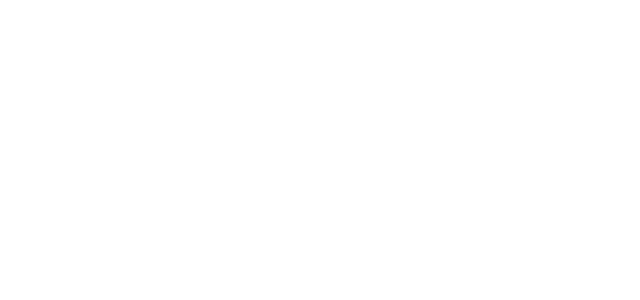
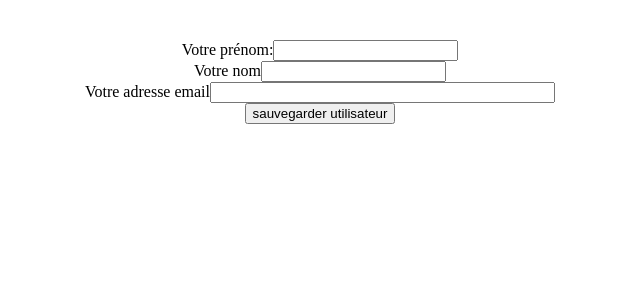
Before and after one commit to StanislasAubert3WA/EZShopping, a React (Vite) app: page /user in a window 1280 px wide. Before the commit this address had no page. Shown: the top 300 px of the page, without its empty margins (320-960 px from the left). Built offline with nearby package versions, Linux system fonts and the light colour scheme.

Commit message:
avec le form user

```diff
--- a/src/App.jsx
+++ b/src/App.jsx
@@ -2,7 +2,7 @@ import { useState } from 'react';
 import reactLogo from './assets/react.svg';
 import { BrowserRouter, Routes, Route } from 'react-router-dom';
 import Home from './pages/Home';
-import Login from './pages/Login';
+import User from './pages/UserPage';
 import './App.css';
 
 function App() {
@@ -11,7 +11,7 @@ function App() {
         <Routes>
           {/* <Route path="/" element={<Nav />}> */}
             <Route index element={<Home />} />
-            <Route path="login" element={<Login />} />
+            <Route path="user" element={<User />} />
             {/*<Route path="user" element={<UserPage />} />*/}
             {/*<Route path="*" element={<NoPage />} />*/}
           {/*</Route>*/}
--- a/src/components/Nav.jsx
+++ b/src/components/Nav.jsx
@@ -9,7 +9,10 @@ const Nav = () => {
             <Link to="/">Home</Link>
           </li>
           <li>
-            <Link to="/login">Login</Link>
+            <Link to="/user">User</Link>
+          </li>
+          <li>
+            <Link to="/user/basket">Basket</Link>
           </li>
         </ul>
       </nav>
--- /dev/null
+++ b/src/components/UserForm.jsx
@@ -0,0 +1,39 @@
+import { useDispatch, useSelector } from "react-redux";
+import {Link, Routes, Route, useNavigate} from 'react-router-dom';
+
+const UserForm = () => {
+    const user = useSelector((state) => state.user);
+    const dispatch = useDispatch();
+    const navigate = useNavigate();
+
+    const handleSubmit = event => {
+      event.preventDefault();
+
+      // 👇️ redirect to /contacts
+      navigate('/');
+    };
+
+    return (
+        <div>
+            <form onSubmit={handleSubmit}>
+                <div>
+                    <label htmlFor="firstName">Votre prénom:</label>
+                    <input type="text" name="firstName" required/>
+                </div>
+                <div>
+                    <label htmlFor="lastName">Votre nom</label>
+                    <input type="text" name="lastName" required/>
+                </div>
+                <div>
+                    <label htmlFor="email">Votre adresse email</label>
+                    <input type="email" size="40" required/>
+                </div>
+                <div>
+                    <button type="submit">sauvegarder utilisateur</button>
+                </div>
+            </form>
+        </div>
+    );
+  };
+
+  export default UserForm;
--- a/src/pages/UserPage.jsx
+++ b/src/pages/UserPage.jsx
@@ -0,0 +1,12 @@
+import React from "react";
+import UserForm from "../components/UserForm";
+
+function User(){
+    return(
+        <div>
+            <UserForm />
+        </div>
+    )
+}
+
+export default User;
--- a/src/store/store.jsx
+++ b/src/store/store.jsx
@@ -1,12 +1,12 @@
 import { configureStore } from "@reduxjs/toolkit";
 import { itemsSlice } from "./itemsSlice";
-import { loginSlice } from "./loginSlice";
+import { userSlice } from "./userSlice";
 
 // Export des actions
 const store = configureStore({
   reducer: {
     items: itemsSlice.reducer,
-    login: loginSlice.reducer,
+    user: userSlice.reducer,
   },
 });
 
--- a/src/store/loginSlice.jsx
+++ b/src/store/userSlice.jsx
@@ -10,9 +10,9 @@ const initialState = {
     ],
   };
 
-  export const loginSlice = createSlice({
+  export const userSlice = createSlice({
     // clé permettant d'identifier le reducer spécifique
-    name: "login",
+    name: "user",
     initialState,
     // gestions des actions dans le/les reducer(s) du state
     reducers: {
@@ -20,16 +20,18 @@ const initialState = {
         state.loading = "pending";
       },
       authSuccess(state, action) {
-        state.loading = "idle";
-        state.user.username = {username};
-        state.user.password = {password};
+        if(state.user.psw == {pswConfirm}){
+          state.loading = "idle";
+          state.user.username = {username};
+          state.user.psw = {psw};
+        };
       },
     },
   });
 
 // fonction asynchro
 
-export const { authLoading, authSuccess } = loginSlice.actions;
+export const { authLoading, authSuccess } = userSlice.actions;
 
 export const asyncAuth = () => async (dispatch) => {
   dispatch(authLoading());
```
